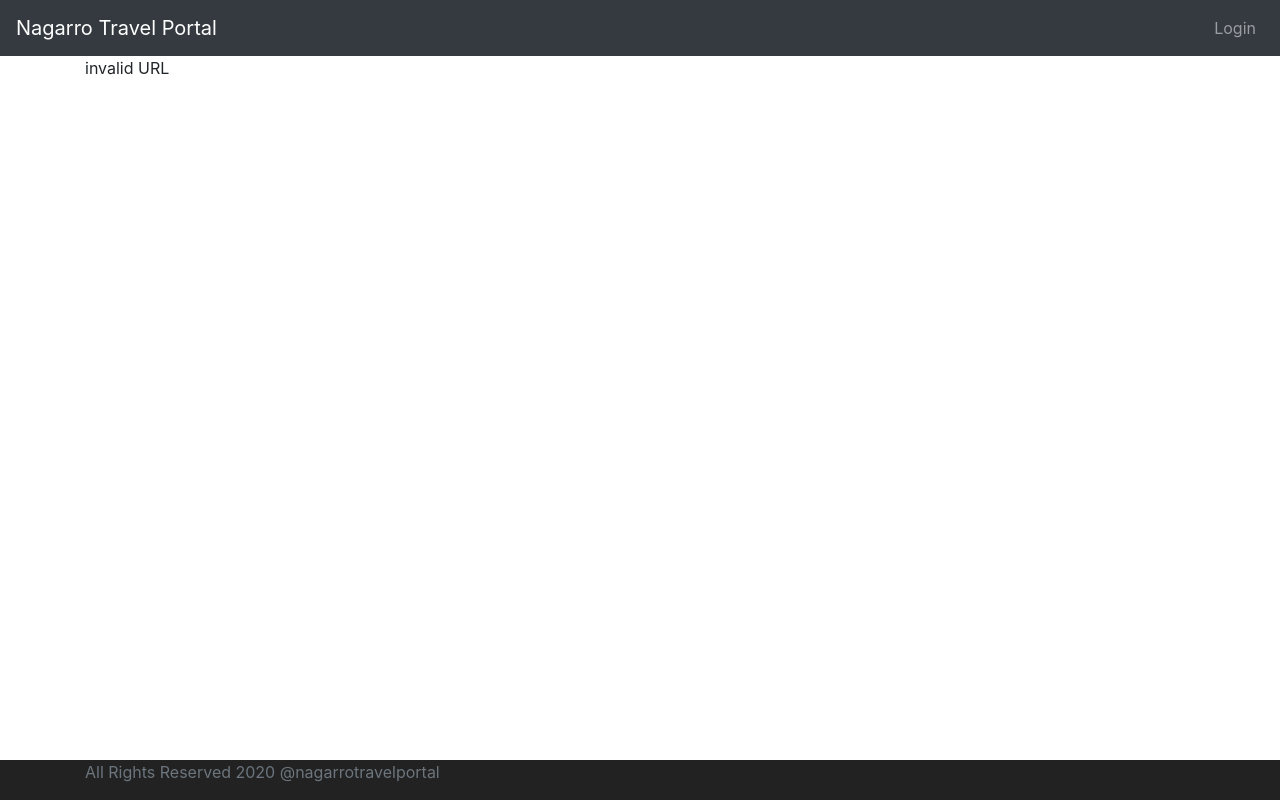
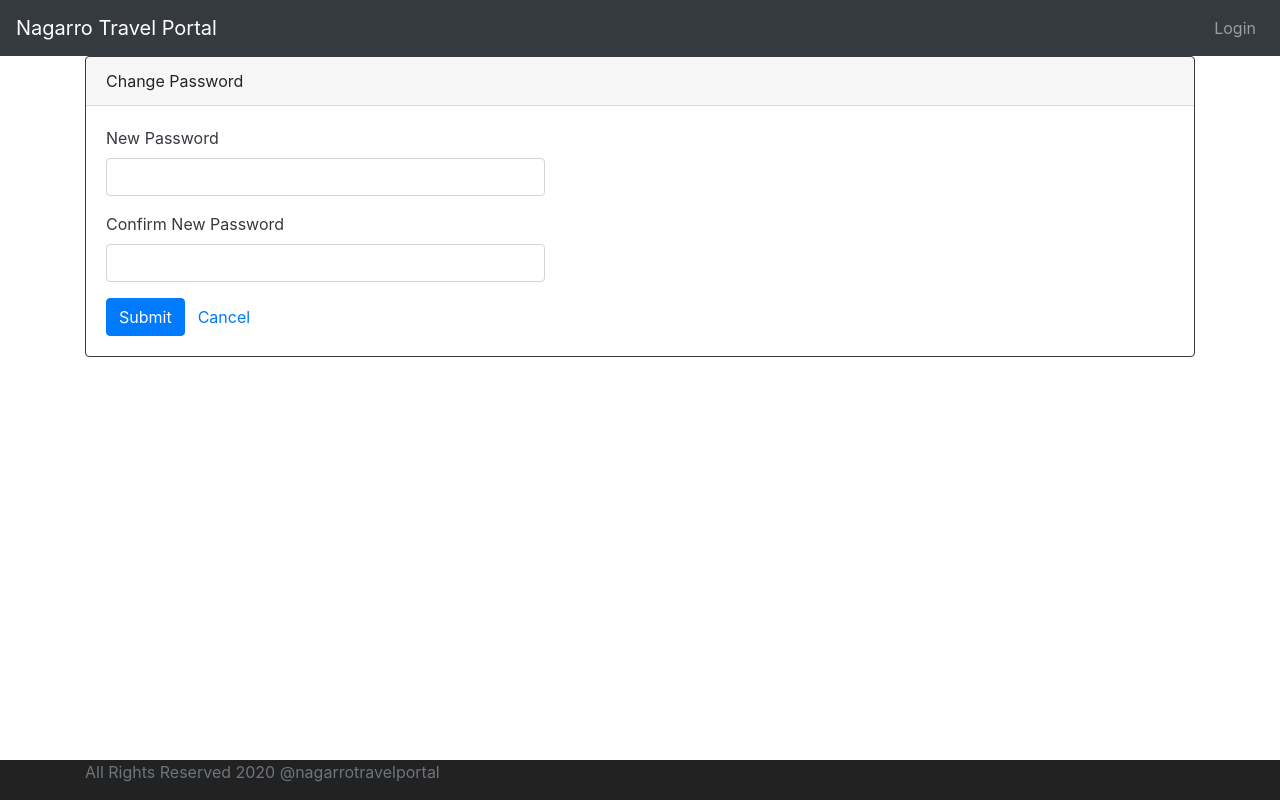
Before and after one commit to prem0406/travelportal-frontend, an Angular app: page /passwordchange in a window 1280 px wide. Built offline with nearby package versions, Linux system fonts and the light colour scheme.

Commit message:
Password change Form created

```diff
--- a/src/app/app-routing.module.ts
+++ b/src/app/app-routing.module.ts
@@ -8,6 +8,7 @@ import { NewticketrequestComponent } from './components/newticketrequest/newtick
 import { UserRegistrationComponent } from './components/user-registration/user-registration.component';
 import { UserRegistrationConfirmationComponent } from './components/user-registration-confirmation/user-registration-confirmation.component';
 import { ForgotPasswordComponent } from './components/forgot-password/forgot-password.component';
+import { PasswordChangeComponent } from './components/password-change/password-change.component';
 
 
 const routes: Routes = [
@@ -19,6 +20,7 @@ const routes: Routes = [
   {path: 'registration/confirmation', component: UserRegistrationConfirmationComponent},
   {path: 'home/:userId/ticket/:ticketId', component: NewticketrequestComponent},
   {path: 'forgotpassword', component: ForgotPasswordComponent},
+  {path: 'passwordchange', component: PasswordChangeComponent},
 
   {path: '**', component: ErrorComponent}
 ];
--- a/src/app/app.module.ts
+++ b/src/app/app.module.ts
@@ -16,6 +16,7 @@ import { CommonModule } from '@angular/common';
 import { ReactiveFormsModule } from '@angular/forms';
 import { UserRegistrationConfirmationComponent } from './components/user-registration-confirmation/user-registration-confirmation.component';
 import { ForgotPasswordComponent } from './components/forgot-password/forgot-password.component';
+import { PasswordChangeComponent } from './components/password-change/password-change.component';
 
 @NgModule({
   declarations: [
@@ -29,7 +30,8 @@ import { ForgotPasswordComponent } from './components/forgot-password/forgot-pas
     NewticketrequestComponent,
     UserRegistrationComponent,
     UserRegistrationConfirmationComponent,
-    ForgotPasswordComponent
+    ForgotPasswordComponent,
+    PasswordChangeComponent
   ],
   imports: [
     BrowserModule,
--- a/src/app/components/newticketrequest/newticketrequest.component.html
+++ b/src/app/components/newticketrequest/newticketrequest.component.html
@@ -100,10 +100,8 @@
 
                           <div class="col-md-4 mb-3">
                             <label for="travelApproverName">Travel Approver Name</label>
-                            <select class="custom-select" id="travelApproverName"  formControlName= "travelApproverName" required>
-                              <option selected disabled value="">Choose...</option>
-                              <option>...</option>
-                            </select>
+                            <input type="text" class="form-control" id="travelApproverName"  formControlName= "travelApproverName" required>
+
                             <div class="invalid-feedback">
                               Please select a valid state.
                             </div>
@@ -125,7 +123,7 @@
                                 </div>
                             </div>
                             <div class="col-md-4 mb-3">
-                                <label for="additionalDetails">Additional requestType</label>
+                                <label for="additionalDetails">Additional Details</label>
                                 <input type="text" class="form-control" id="additionalDetails"  formControlName= "additionalDetails" required>
                                 <div class="invalid-feedback">
                                     Please provide a valid city.
--- /dev/null
+++ b/src/app/components/password-change/password-change.component.html
@@ -0,0 +1,36 @@
+<div class="row">
+    <div class="col">
+        <div class="card border-dark mb-3">
+            <div class="card-header">Change Password</div>
+            <div class="card-body text-dark">
+                <div class="card-text">
+                    <form [formGroup]="passwordForm"
+                    (ngSubmit)="onFormSubmit()">
+                        <div class="form-row">
+
+                          <div class="col-md-5 mb-3">
+                            <label for="password">New Password</label>
+                            <input type="password" class="form-control" id="password"  formControlName= "password" required>
+                            <div class="invalid-feedback">
+                              Please choose a username.
+                            </div>
+                          </div>
+                        </div>
+
+                        <div class="form-row">
+                            <div class="col-md-5 mb-3">
+                                <label for="confirmPassword">Confirm New Password</label>
+                                <input type="password" class="form-control" id="confirmPassword"  formControlName= "confirmPassword" required>
+                                <div class="invalid-feedback">
+                                  Please choose a username.
+                                </div>
+                              </div>
+                        </div>
+                        <button class="btn btn-primary" type="submit">Submit</button>
+                        <button class="btn btn-link">Cancel</button>
+                      </form>
+                </div>
+            </div>
+        </div>
+    </div>
+</div>
--- /dev/null
+++ b/src/app/components/password-change/password-change.component.ts
@@ -0,0 +1,33 @@
+import { Component, OnInit } from '@angular/core';
+import { FormGroup, FormControl, Validators } from '@angular/forms';
+
+@Component({
+  selector: 'app-password-change',
+  templateUrl: './password-change.component.html',
+  styleUrls: ['./password-change.component.css']
+})
+export class PasswordChangeComponent implements OnInit {
+  passwordForm : FormGroup;
+
+  passwordControl : FormControl;
+  confirmPasswordControl : FormControl;
+
+  constructor() { }
+
+  ngOnInit(): void {
+
+    this.passwordControl = new FormControl('', [Validators.required]);
+    this.confirmPasswordControl = new FormControl('', [Validators.required]);
+
+    this.passwordForm = new FormGroup({
+      password: this.passwordControl,
+      confirmPassword: this.confirmPasswordControl
+    });
+  }
+
+
+  onFormSubmit(){
+    console.log('clicked')
+  }
+
+}
```
Also changed, not shown: src/app/components/password-change/password-change.component.css (added).
